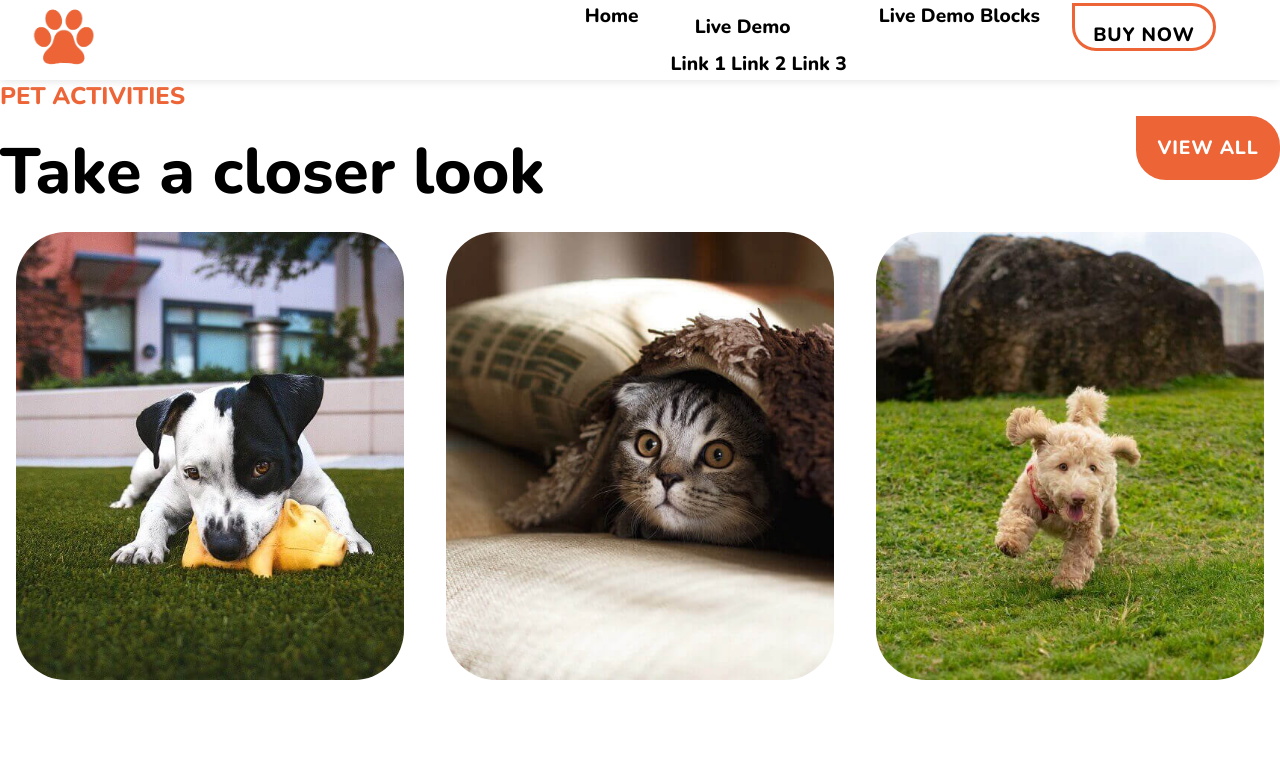
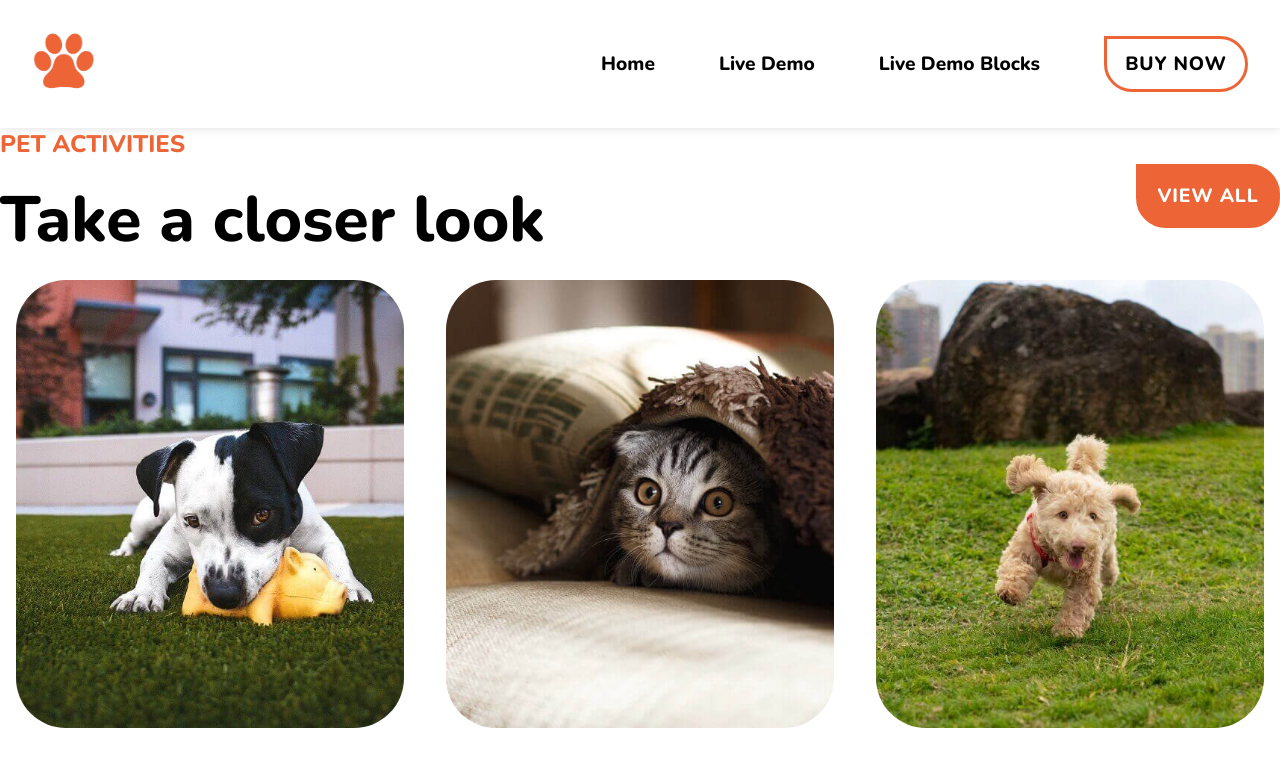
Before and after one commit to joanmontiel4/202204-W2-joan-montiel, a website: page index.html in a window 1280 px wide. Drawn offline with nearby package versions, Linux system fonts and the light colour scheme.

Commit message:
Improv navbar and add dropdown menu with style

```diff
--- a/index.html
+++ b/index.html
@@ -22,13 +22,13 @@
 								Live Demo<i class="fa fa-caret-down"></i>
 							</button>
 							<div class="dropdown-content">
-								<a href="#">Link 1</a>
-								<a href="#">Link 2</a>
-								<a href="#">Link 3</a>
+								<a href="#">Pets Boarding Services</a>
+								<a href="#">Pets Toys and Food Shop</a>
+								<a href="#">Pets Training School</a>
 							</div>
 						</div>
 					</li>
-					<li><a href="#">Live Demo Blocks</a></li>
+					<li><a href="#" class="navbar__large demo">Live Demo Blocks</a></li>
 					<li><button class="style__button">Buy Now</button></li>
 				</ul>
 			</nav>
--- a/style.css
+++ b/style.css
@@ -25,20 +25,60 @@ a {
 	font-size: 1.2rem;
 	font-weight: 600;
 	display: flex;
-	flex-direction: row;
 	justify-content: space-between;
 	align-items: center;
-	height: 5rem;
-	padding: 2rem;
+	height: 8rem;
 	box-shadow: 0 0 10px #ddd;
 	position: sticky;
+	padding: 2rem;
 }
 
-.navbar ul li a {
+.navbar ul {
+	display: flex;
+	align-items: center;
+	gap: 4rem;
+	height: 100%;
+	list-style: none;
+}
+
+.navbar li {
+	height: 100%;
+}
+
+.dropdown .dropbtn {
+	border: none;
+	background: transparent;
+	font-family: inherit;
+	font-size: inherit;
+	font-weight: inherit;
+}
+
+.dropdown-content {
+	display: none;
+	position: absolute;
+	min-width: 160px;
+	z-index: 1;
+}
+
+.dropdown-content a {
+	float: none;
+	color: inherit;
+	text-decoration: none;
+	display: flex;
+	flex-direction: column;
+	height: 3.5rem;
 	padding: 1rem 0;
 }
 
-.home:hover {
+.dropdown-content a:hover {
+	background-color: white;
+	color: var(--main-color);
+	border-bottom: 1px solid rgb(212, 212, 212);
+}
+
+.home:hover,
+.dropdown:hover .dropbtn,
+.demo:hover {
 	color: var(--main-color);
 	border-bottom: 3px solid var(--main-color);
 }
@@ -47,22 +87,14 @@ a {
 	height: 4rem;
 }
 
-.dropbtn {
-	width: 9rem;
-	height: 3rem;
-	text-align: center;
-	border: none;
-	font-family: inherit;
-	font-size: 1.2rem;
-	font-weight: 600;
-	background: transparent;
+.dropdown:hover .dropdown-content {
+	display: block;
 }
 
 .style__button {
 	width: 9rem;
-	height: 3rem;
+	height: 3.5rem;
 	text-align: center;
-	padding: 1rem;
 	border-radius: 0 30px 30px 30px;
 	font-family: inherit;
 	font-size: 1.2rem;
@@ -80,17 +112,6 @@ a {
 .navbar__large .style__button:hover {
 	background-color: var(--main-color);
 	color: white;
-}
-
-.navbar__large ul {
-	padding: 1rem;
-	list-style: none;
-	display: flex;
-	padding: 1rem;
-}
-
-.navbar__large ul li {
-	padding: 1rem;
 }
 
 .main__header {
```
